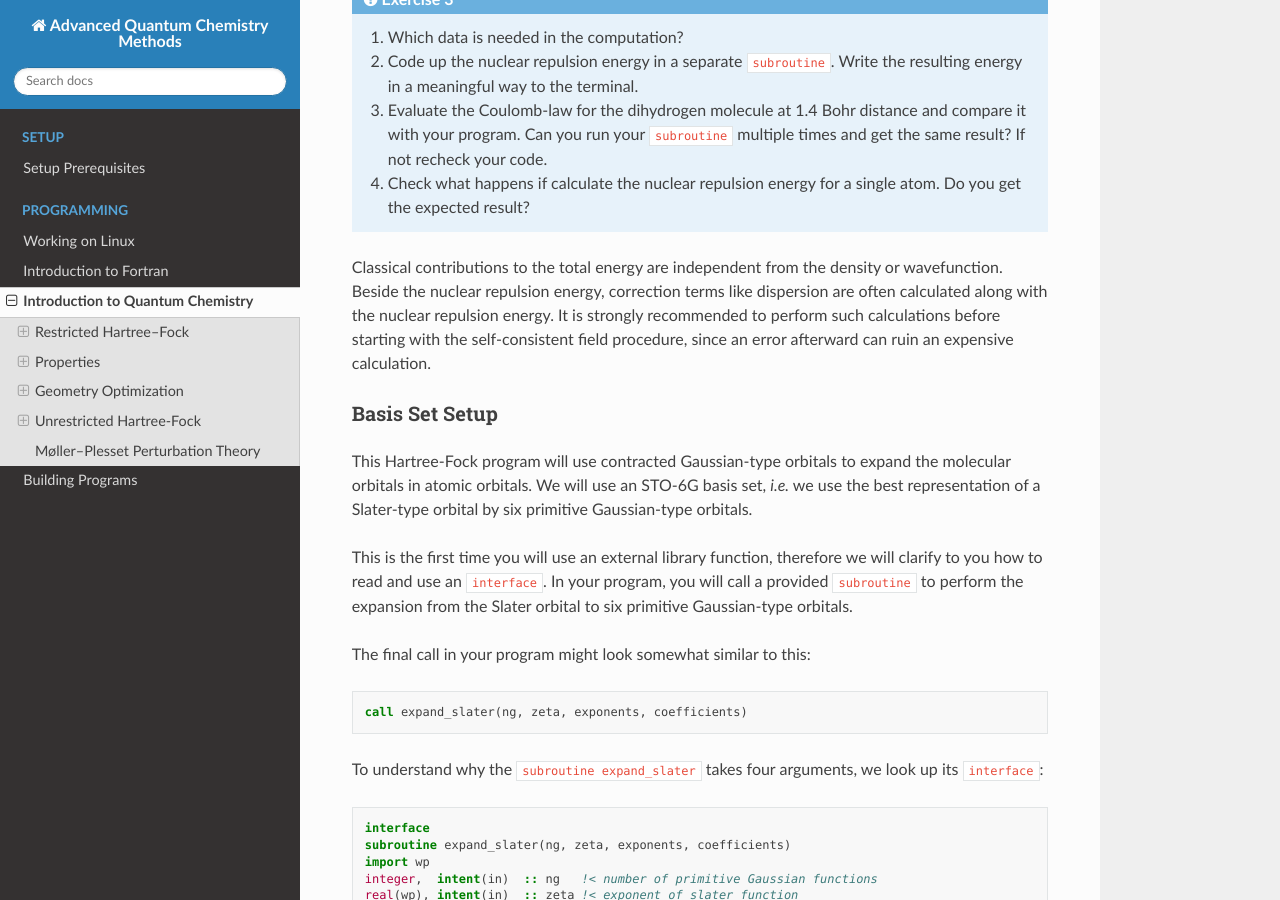
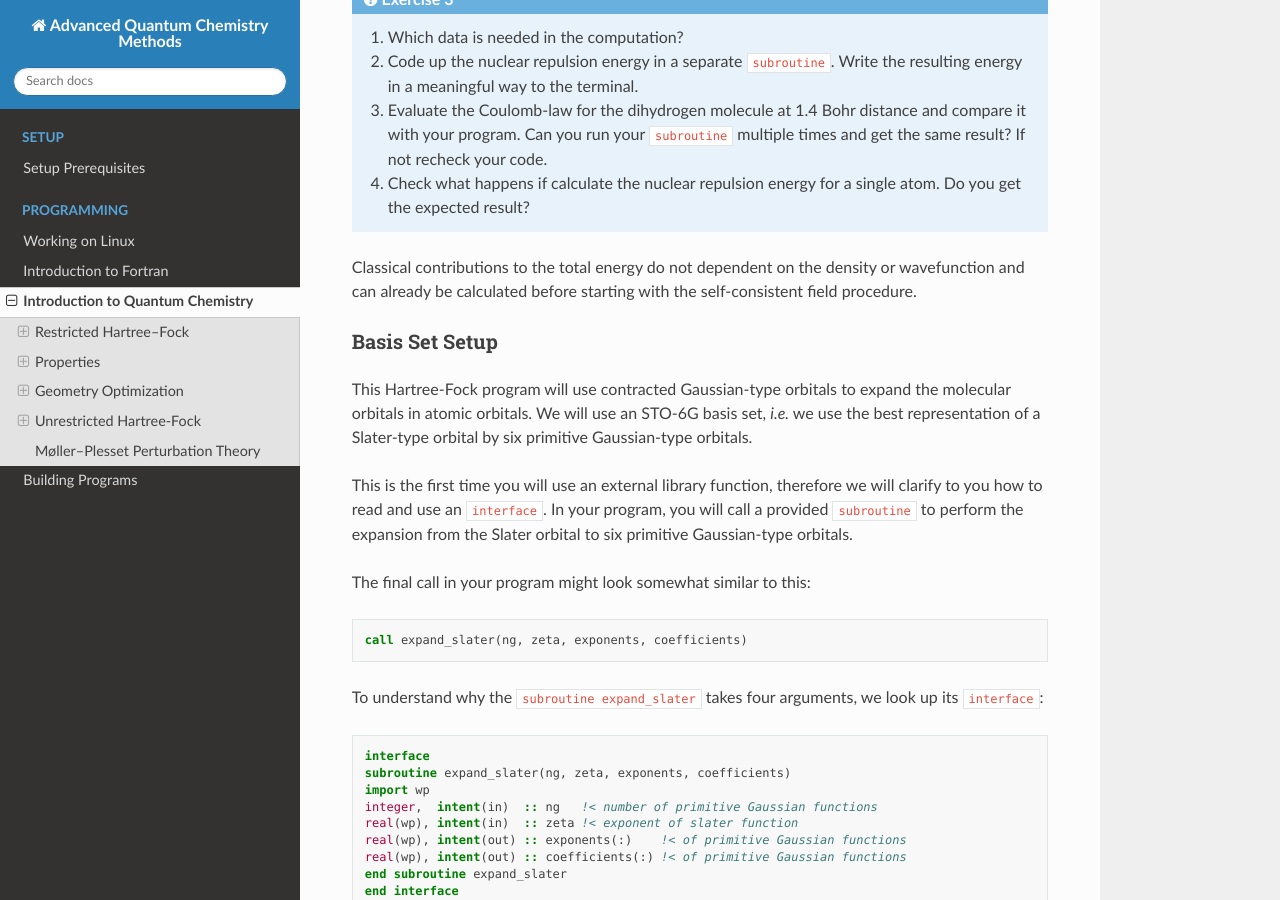
Before and after one commit to grimme-lab/qc2-teaching, a Sphinx documentation site: the page built from doc/scf.rst, in a window 1280 px wide and 900 px high, scrolled down 3346 px. Built offline with Sphinx 7.4.7 and the Read the Docs theme 2.0.0, drawn with Linux system fonts in a browser that asks for light colours.

Commit message:
Remove the part about dispersion corrections

```diff
--- a/doc/scf.rst
+++ b/doc/scf.rst
@@ -156,12 +156,9 @@ the Coulomb energy between the nuclei.
    4. Check what happens if calculate the nuclear repulsion energy for
       a single atom. Do you get the expected result?
 
-Classical contributions to the total energy are independent from
-the density or wavefunction. Beside the nuclear repulsion energy,
-correction terms like dispersion are often calculated along with the
-nuclear repulsion energy. It is strongly recommended to perform such
-calculations before starting with the self-consistent field procedure,
-since an error afterward can ruin an expensive calculation.
+Classical contributions to the total energy do not dependent on
+the density or wavefunction and can already be calculated before
+starting with the self-consistent field procedure.
 
 Basis Set Setup
 ~~~~~~~~~~~~~~~
```
